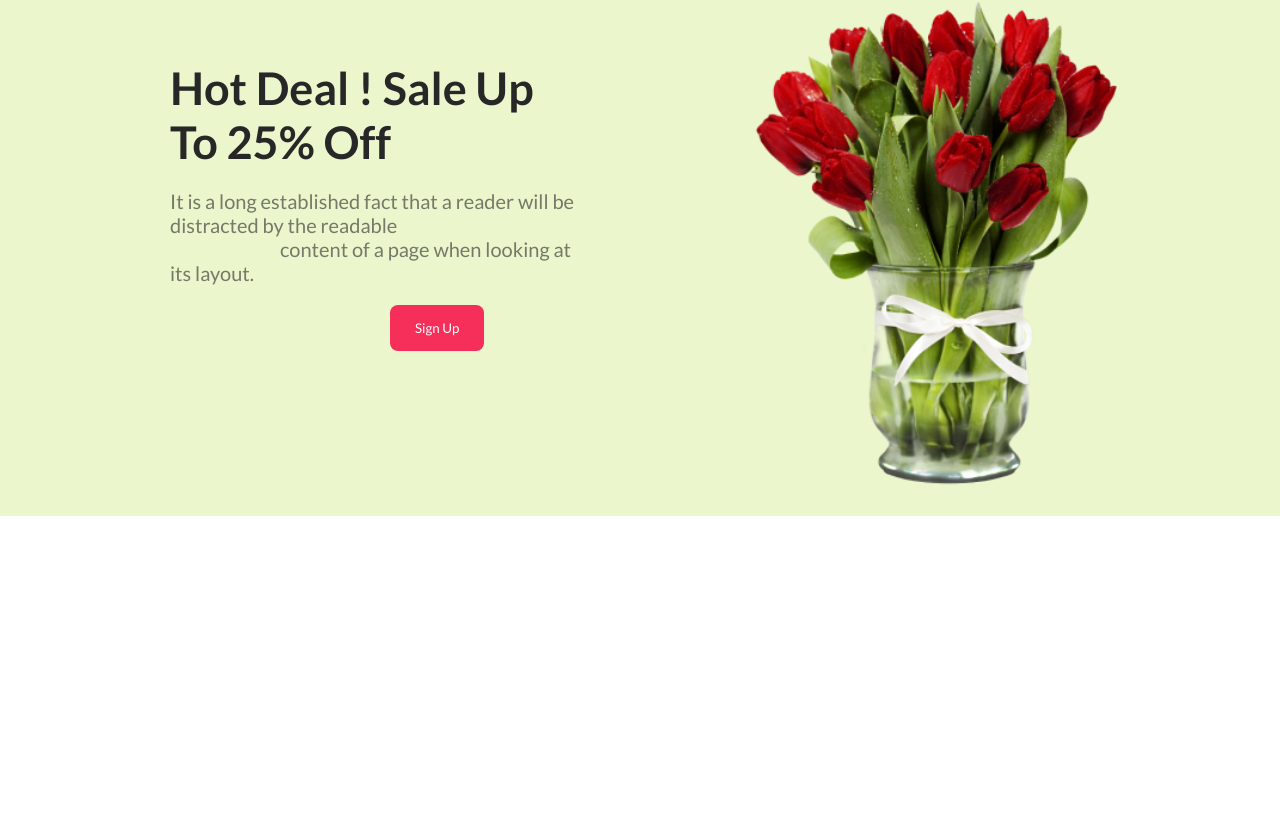
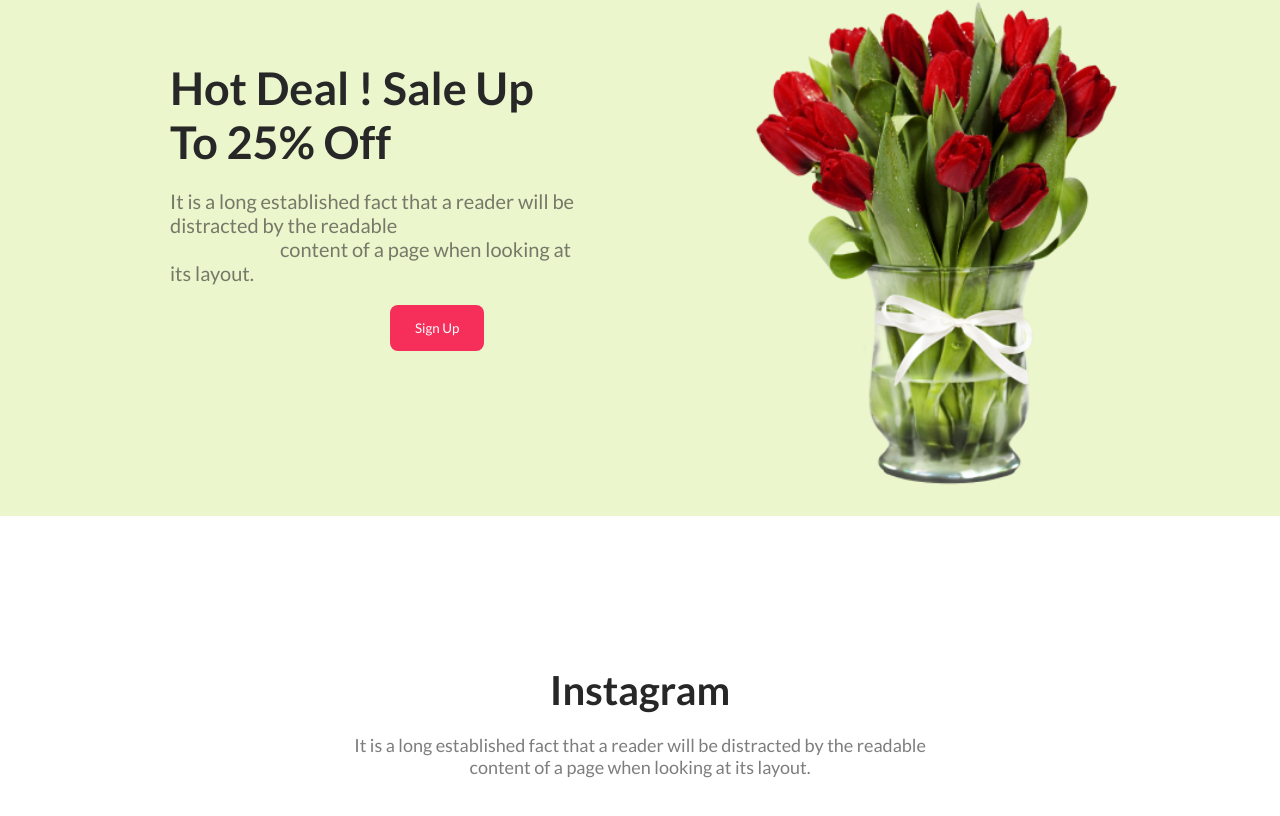
Before and after one commit to Tajmin228/my-flower-shop-repo, a plain HTML site: page index.html in a window 1280 px wide. Shown: the part 2379-3195 px from the top of the page. Before the commit the page ends 2895 px from the top, so only its background shows below. Drawn offline with Linux system fonts and the light colour scheme.

Commit message:
flower shop

```diff
--- a/index.html
+++ b/index.html
@@ -76,6 +76,12 @@
                 </div>
             </div>
         </section>
+        <section>
+            <div class="jui bely">
+                <h3 class="head-bely ">Instagram</h3>
+                <p class="bely-contain head-contain">It is a long established fact that a reader will be distracted by the readable<br> content of a page when looking at its layout.</p>
+            </div>
+        </section>
     </main>
     <!-- mainarea end -->
     <!-- footer start -->
```
